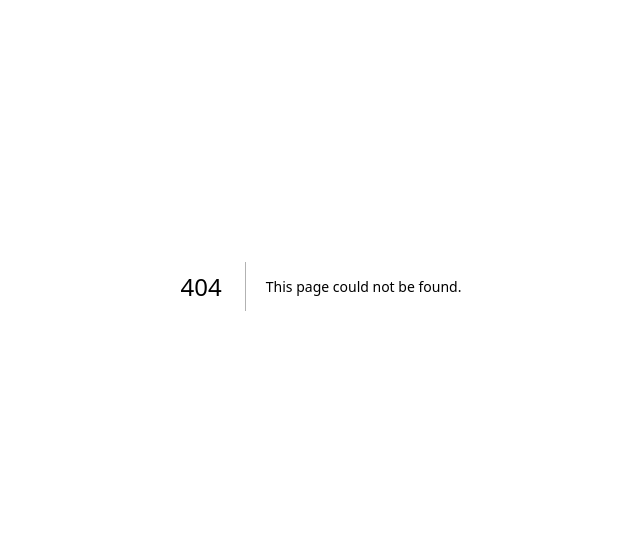
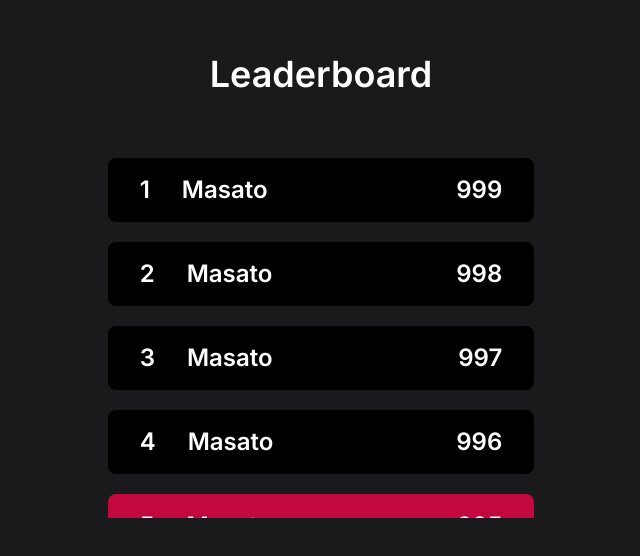
Before and after one commit to ChawinNg/jor-bor-frontend, a Next.js app: page /leaderboard in a window 1280 px wide. Before the commit this address had no page. Shown: the part 114-670 px from the top of the page, without its empty margins (319-959 px from the left). Built offline with nearby package versions, Linux system fonts and the light colour scheme.

Commit message:
feat: leaderboard

```diff
--- /dev/null
+++ b/src/app/(home)/leaderboard/page.tsx
@@ -0,0 +1,10 @@
+import PlayerRank from "@/components/leaderboard/PlayerRank";
+
+export default function Leaderboard() {
+  return (
+    <div className="flex flex-col h-screen justify-center items-center gap-y-16">
+      <div className="text-4xl font-semibold">Leaderboard</div>
+      <PlayerRank />
+    </div>
+  );
+}
--- a/src/app/(home)/menu/page.tsx
+++ b/src/app/(home)/menu/page.tsx
@@ -1,15 +1,10 @@
+import Menu from "@/components/home/Menu";
 import MenuSection from "@/components/home/MenuSection";
 
 export default function MenuPage() {
   return (
     <MenuSection>
-      <div className="flex flex-col gap-y-5 justify-start w-full text-4xl font-semibold ">
-        <button className="text-left hover:text-ui-red">Join Lobby</button>
-        <button className="text-left hover:text-ui-red">Create Lobby</button>
-        <button className="text-left hover:text-ui-red">Leaderboard</button>
-        <button className="text-left hover:text-ui-red">Friend</button>
-        <button className="text-left hover:text-ui-red">Chat</button>
-      </div>
+      <Menu />
     </MenuSection>
   );
 }
--- a/src/app/globals.css
+++ b/src/app/globals.css
@@ -4,4 +4,5 @@
 
 body {
   background: #1a1a1d;
+  color: white;
 }
--- /dev/null
+++ b/src/components/home/Menu.tsx
@@ -0,0 +1,23 @@
+import Link from "next/link";
+
+export default function Menu() {
+  return (
+    <div className="flex flex-col gap-y-5 justify-start w-full text-4xl font-semibold ">
+      <Link href="/lobby-join" className="w-full flex ">
+        <button className="hover:text-ui-red">Join Lobby</button>
+      </Link>
+      <Link href="/lobby-create" className="w-full flex ">
+        <button className="text-left hover:text-ui-red">Create Lobby</button>
+      </Link>
+      <Link href="/leaderboard" className="w-full flex ">
+        <button className="text-left hover:text-ui-red">Leaderboard</button>
+      </Link>
+      <Link href="/friend" className="w-full flex ">
+        <button className="text-left hover:text-ui-red">Friend</button>
+      </Link>
+      <Link href="/chat" className="w-full flex ">
+        <button className="text-left hover:text-ui-red">Chat</button>
+      </Link>
+    </div>
+  );
+}
--- /dev/null
+++ b/src/components/leaderboard/PlayerCard.tsx
@@ -0,0 +1,23 @@
+export default function PlayerCard({
+  rank,
+  name,
+  score,
+  me,
+}: {
+  rank: number;
+  name: string;
+  score: string;
+  me: string;
+}) {
+  return (
+    <div
+      className={`flex flex-row w-full  py-4 justify-between rounded-lg text-2xl font-semibold  ${
+        me == "0" ? "bg-black" : "bg-ui-red"
+      }`}
+    >
+      <div className="px-8">{rank}</div>
+      <div className="w-full text-left">{name}</div>
+      <div className="px-8">{score}</div>
+    </div>
+  );
+}
--- /dev/null
+++ b/src/components/leaderboard/PlayerRank.tsx
@@ -0,0 +1,30 @@
+import PlayerScore from "@/models/PlayerData";
+import PlayerCard from "./PlayerCard";
+
+export default function PlayerRank() {
+  const players = [
+    ["Masato", "999", "0"],
+    ["Masato", "998", "0"],
+    ["Masato", "997", "0"],
+    ["Masato", "996", "0"],
+    ["Masato", "995", "1"],
+    ["Masato", "994", "0"],
+    ["Masato", "993", "0"],
+    ["Masato", "993", "0"],
+    ["Masato", "993", "0"],
+    ["Masato", "993", "0"],
+  ];
+  return (
+    <div className="flex flex-col w-1/3 h-[45%] overflow-auto gap-y-5">
+      {players.map((item, index) => (
+        <PlayerCard
+          rank={index + 1}
+          name={item[0]}
+          score={item[1]}
+          me={item[2]}
+          key={index}
+        />
+      ))}
+    </div>
+  );
+}
--- /dev/null
+++ b/src/models/PlayerData.tsx
@@ -0,0 +1,3 @@
+export default interface PlayerScore {
+  player: { name: string; scores: string }[];
+}
```
